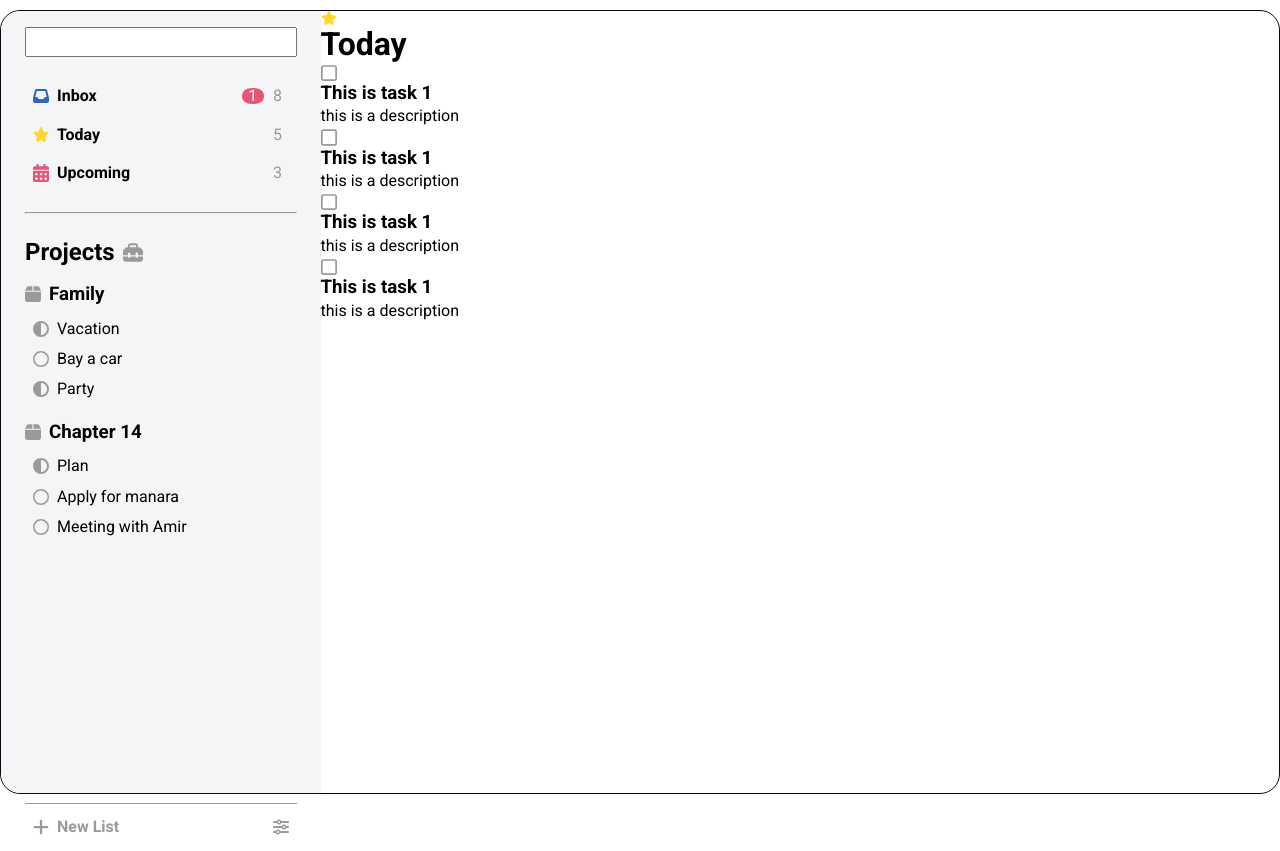
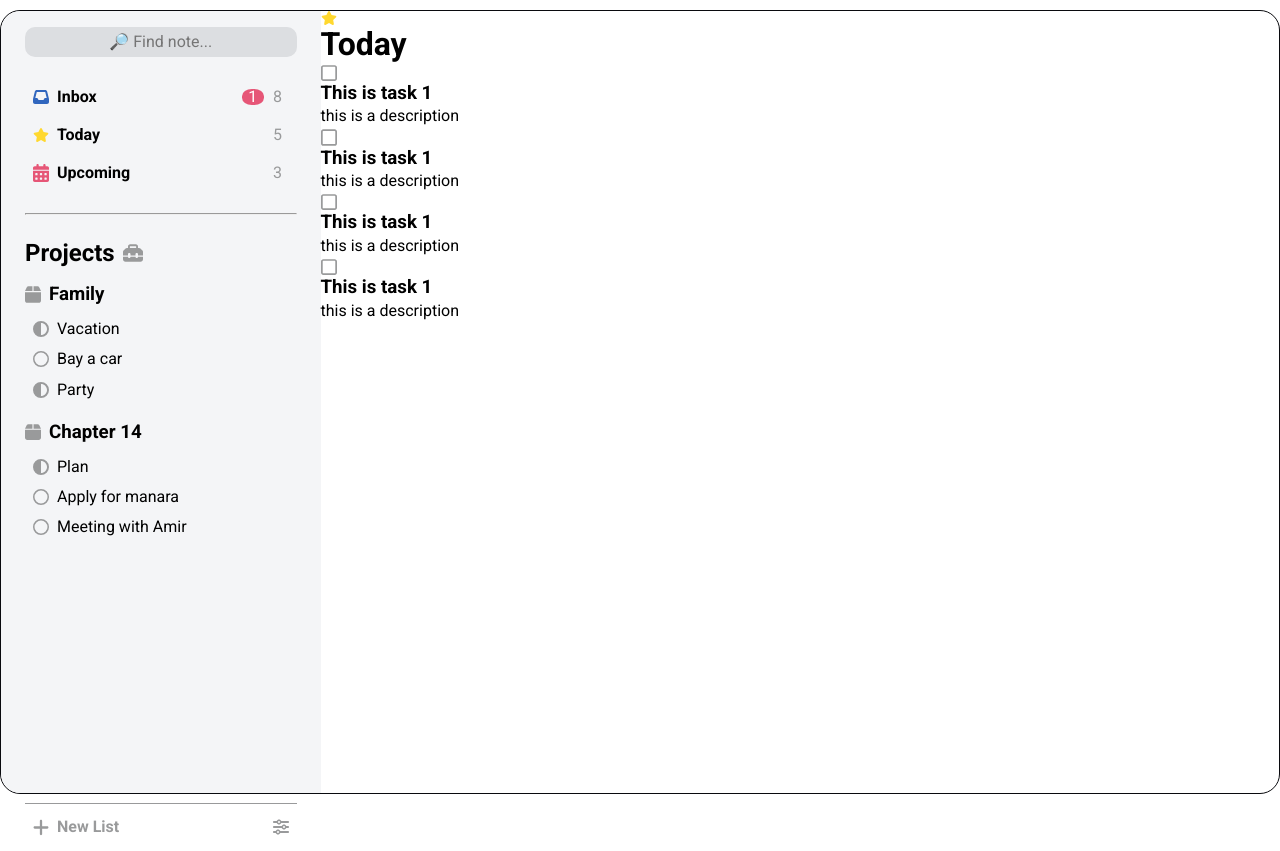
Before and after one commit to Moath-COE/MoazToDo, a website built with webpack: page src/templates/template.html in a window 1280 px wide. Built offline with nearby package versions, Linux system fonts and the light colour scheme.

Commit message:
Style nav input search bar

```diff
--- a/src/styles/nav.css
+++ b/src/styles/nav.css
@@ -17,10 +17,12 @@ nav li {
 }
 
 nav li:hover,
-nav button:hover {
+nav button:hover,
+.top input {
   background-color: var(--mid-gray);
   border-radius: 10px;
 }
+
 /* Top sections styles */
 .top,
 .nav_footer {
@@ -32,6 +34,16 @@ nav button:hover {
   display: flex;
   flex-direction: column;
   gap: 1.5rem;
+}
+
+/* Search bar */
+
+.top input {
+  border: none;
+  border-radius: 10px;
+  background-color: var(--mid-gray);
+  text-align: center;
+  padding: 0.2rem 0;
 }
 
 .nav_tabs_sections {
--- a/src/templates/template.html
+++ b/src/templates/template.html
@@ -8,7 +8,7 @@
   <body>
     <nav class="navbar">
       <div class="top">
-        <input type="text" name="" id="" />
+        <input type="text" name="" id="" placeholder="🔎 Find note..." />
         <div class="tabs">
           <ul class="nav_tabs_sections">
             <li class="nav_tab_item">
```
